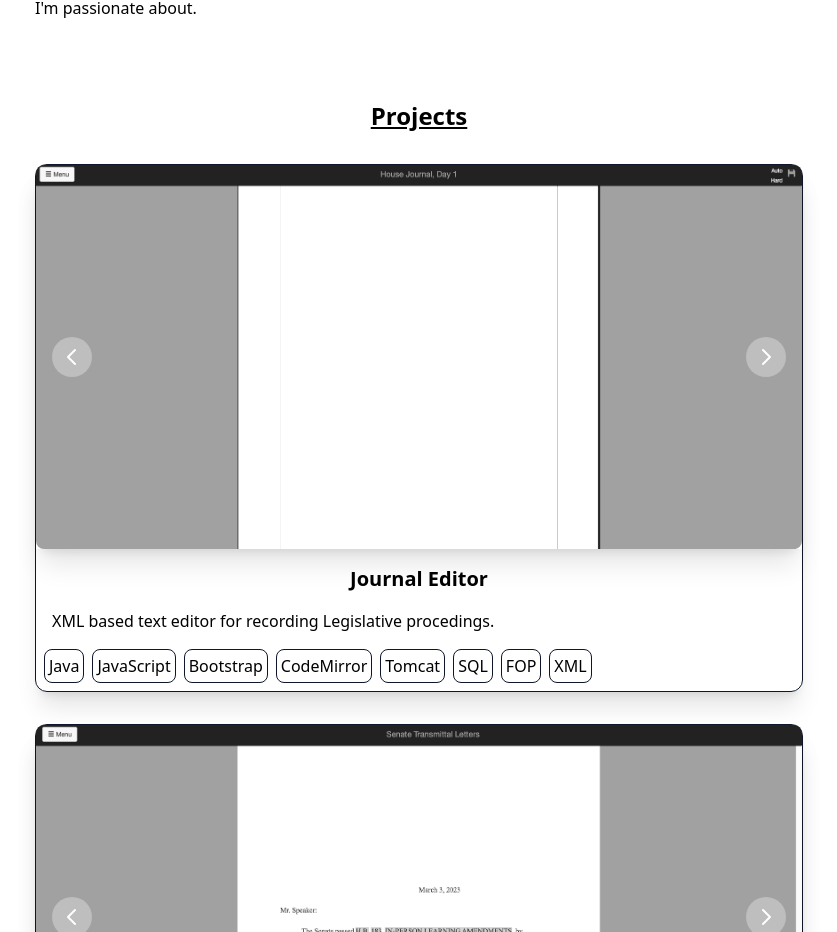
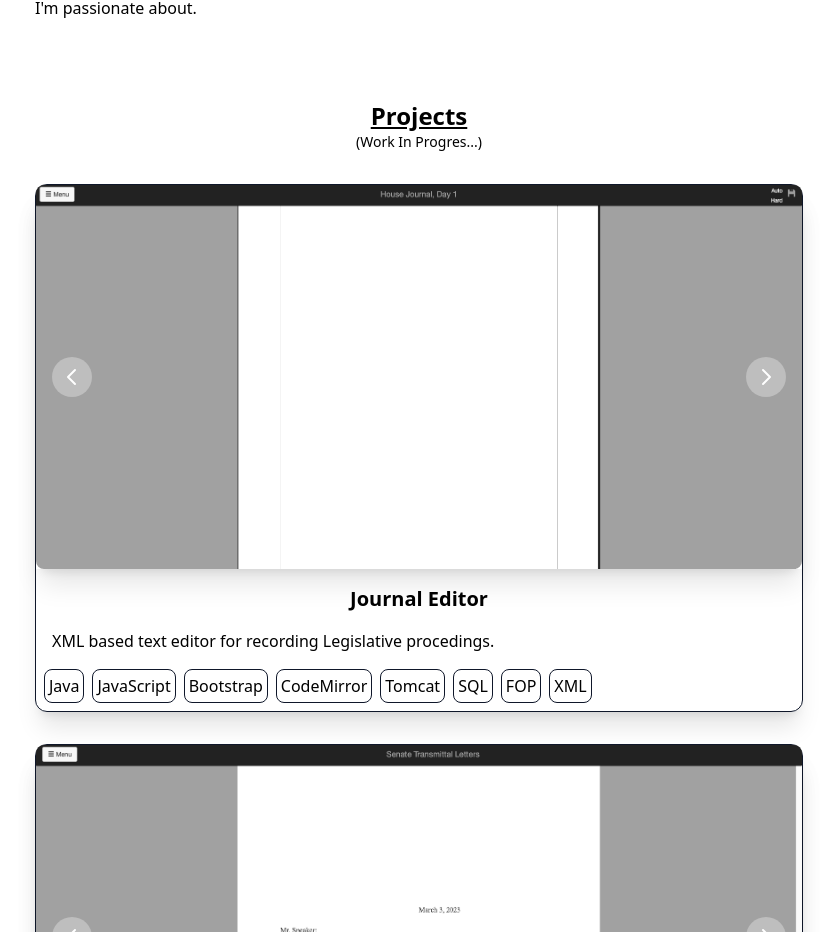
Before and after one commit to JacobPitkin/jacobpitkin, a React (Vite) app: page / in a window 1280 px wide. Shown: the part 1011-1943 px from the top of the page, without its empty margins (221-1058 px from the left). Built offline with nearby package versions, Linux system fonts and the light colour scheme.

Commit message:
Added WIP so I feel okay hosting

```diff
--- a/src/components/Projects.jsx
+++ b/src/components/Projects.jsx
@@ -6,6 +6,7 @@ function Projects() {
   return (
     <div className="pt-20">
       <h1 className="font-bold text-2xl underline">Projects</h1>
+      <p className="text-sm">(Work In Progres...)</p>
       {projects.map((project) => (
         <ProjectItem
           name={project.name}
```
Also changed, not shown: src/components/Carousel.jsx (line endings or trailing spaces).
